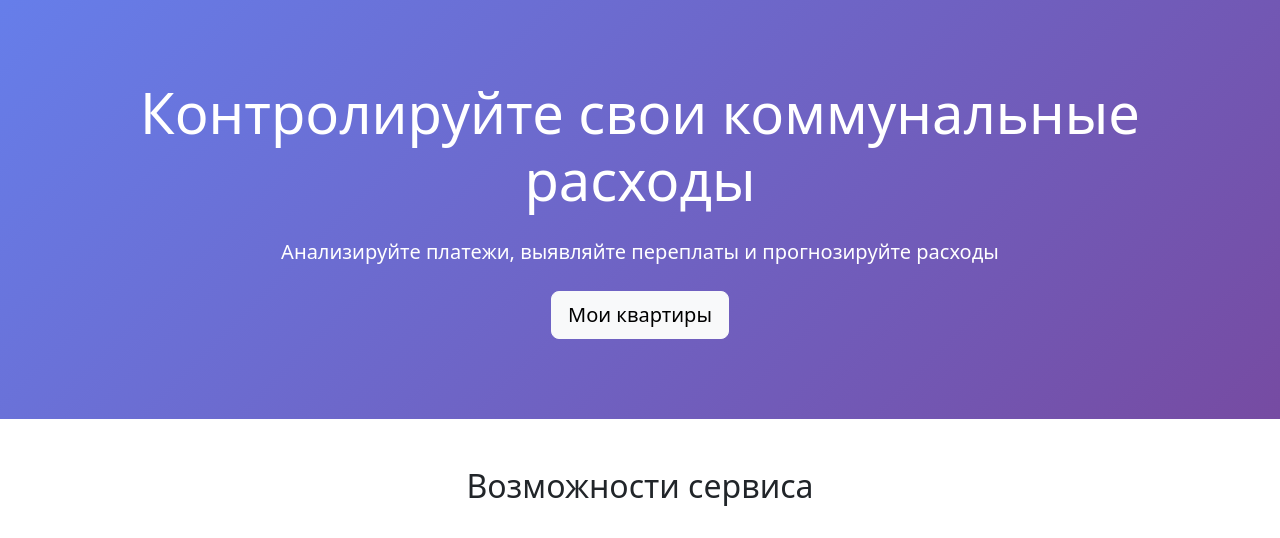
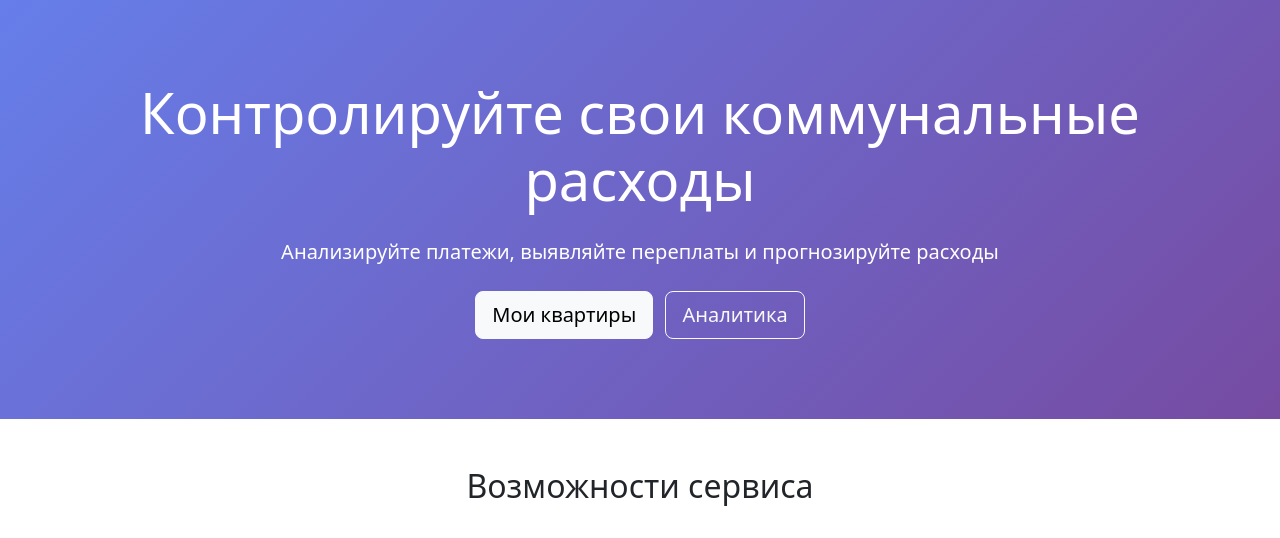
Before and after one commit to Tennikoff/communal-payments-analysis, a Django app: page / in a window 1280 px wide. Shown: the part 57-595 px from the top of the page. Run offline with Django 5.2, Linux system fonts and the light colour scheme; the visitor is signed in with stand-in values (Sample User, id 1); data comes from the database, SQL or seed files in the repository; data that the repository does not hold is empty.

Commit message:
Fix home page links and add Russian localization

```diff
--- a/config/settings.py
+++ b/config/settings.py
@@ -105,9 +105,9 @@ AUTH_PASSWORD_VALIDATORS = [
 # Internationalization
 # https://docs.djangoproject.com/en/6.0/topics/i18n/
 
-LANGUAGE_CODE = 'en-us'
+LANGUAGE_CODE = 'ru-ru'
 
-TIME_ZONE = 'UTC'
+TIME_ZONE = 'Europe/Moscow'
 
 USE_I18N = True
 
--- a/payments/urls.py
+++ b/payments/urls.py
@@ -21,7 +21,7 @@ urlpatterns = [
     path('payments/<int:pk>/delete/', views.payment_delete, name='payment_delete'),
 
     # Экспорт
-path('payments/export/csv/', views.payment_export_csv, name='payment_export_csv'),
+    path('payments/export/csv/', views.payment_export_csv, name='payment_export_csv'),
 
     # Аналитика
     path('analytics/', views.analytics, name='analytics'),
--- a/templates/home.html
+++ b/templates/home.html
@@ -8,10 +8,11 @@
         <h1 class="display-4 mb-4">Контролируйте свои коммунальные расходы</h1>
         <p class="lead mb-4">Анализируйте платежи, выявляйте переплаты и прогнозируйте расходы</p>
         {% if not user.is_authenticated %}
-        <a href="#" class="btn btn-light btn-lg me-2">Начать бесплатно</a>
-        <a href="#" class="btn btn-outline-light btn-lg">Войти</a>
+        <a href="{% url 'register' %}" class="btn btn-light btn-lg me-2">Начать бесплатно</a>
+        <a href="{% url 'login' %}" class="btn btn-outline-light btn-lg">Войти</a>
         {% else %}
-        <a href="#" class="btn btn-light btn-lg">Мои квартиры</a>
+        <a href="{% url 'apartment_list' %}" class="btn btn-light btn-lg me-2">Мои квартиры</a>
+        <a href="{% url 'analytics' %}" class="btn btn-outline-light btn-lg">Аналитика</a>
         {% endif %}
     </div>
 </section>
```
